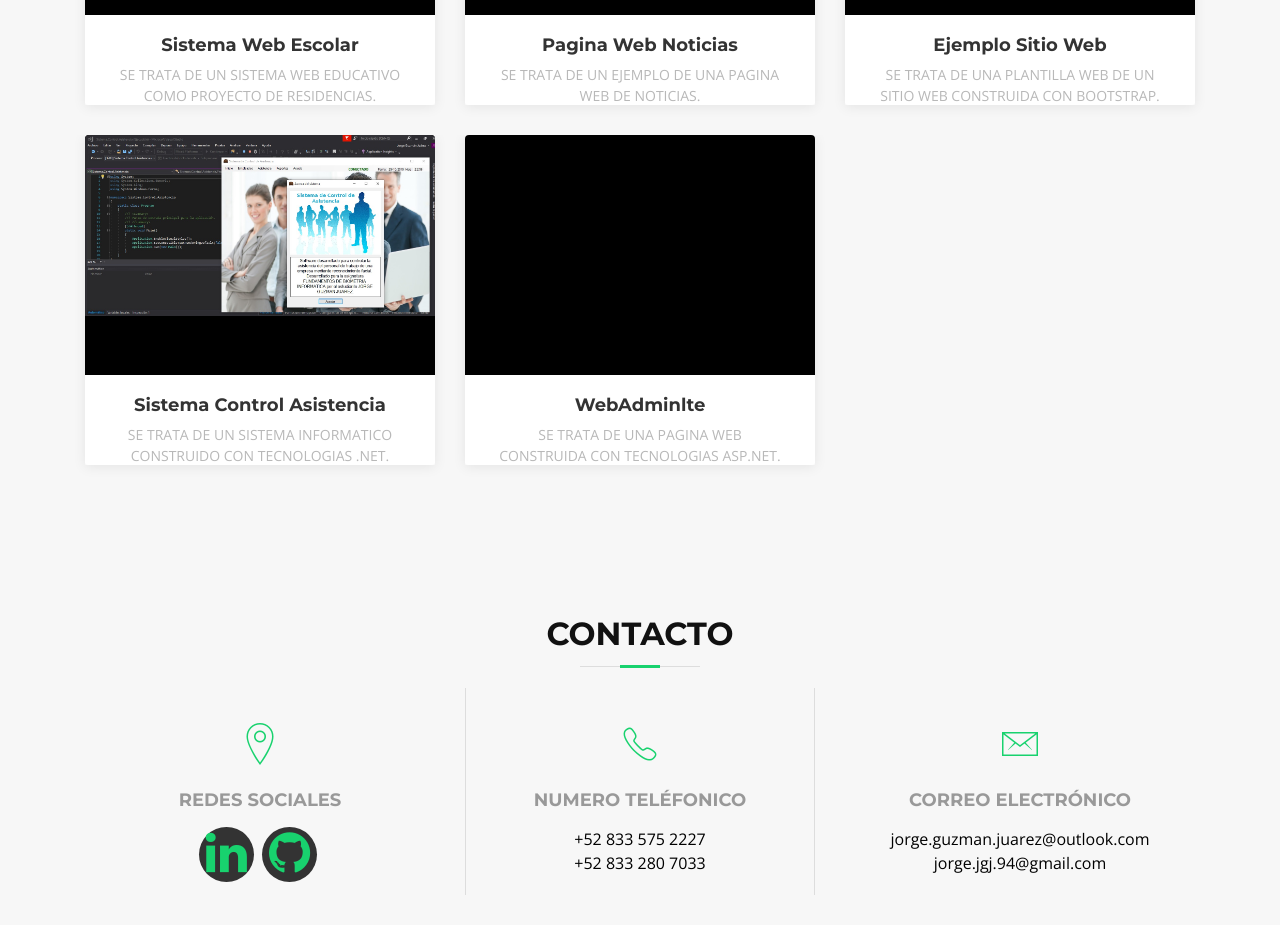
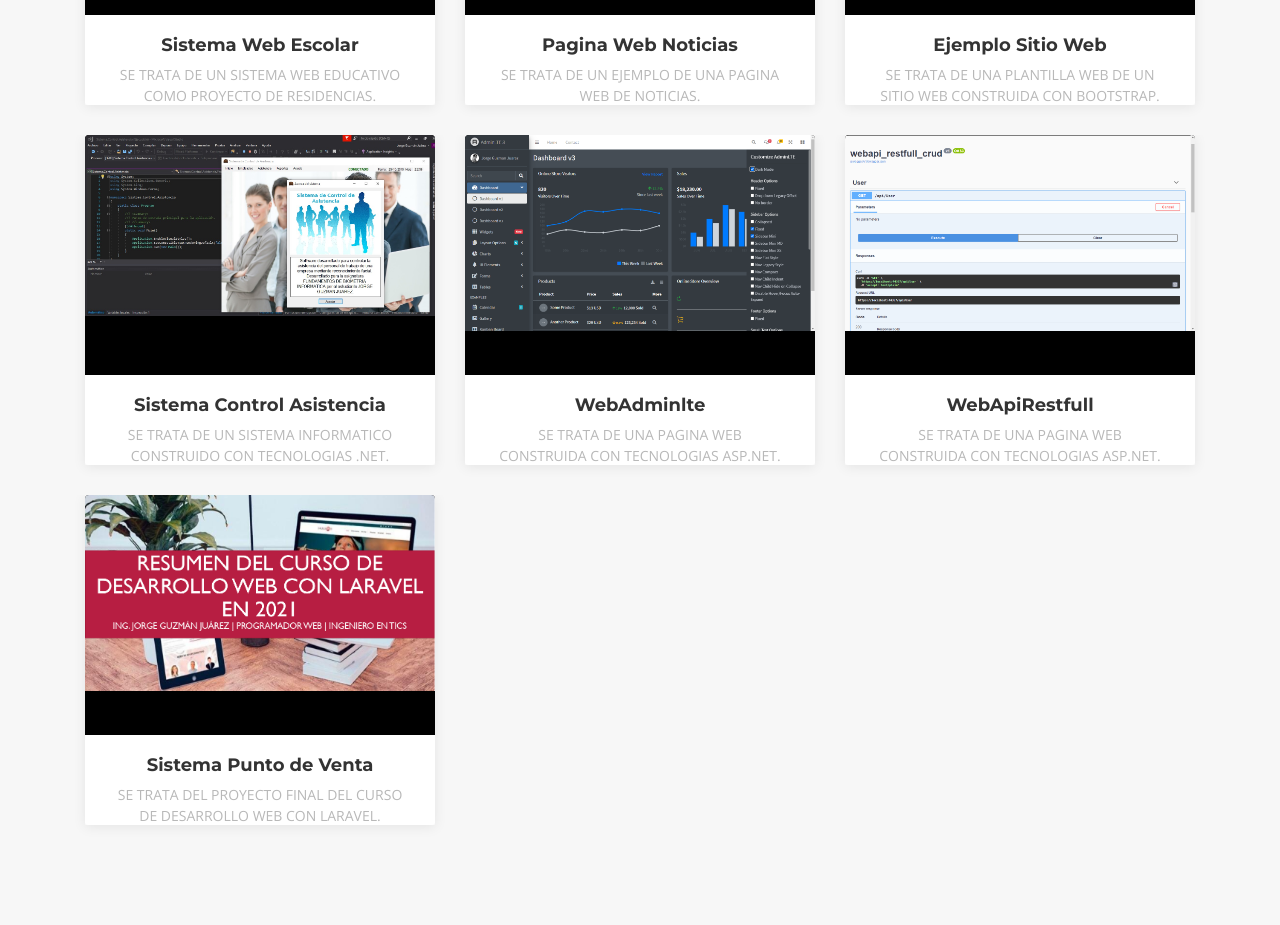
Before and after one commit to JGJCodes/Html-PortafolioLaboral, a plain HTML site: page index.html in a window 1280 px wide. Shown: the part 2600-3525 px from the top of the page. Drawn offline with nearby package versions, Linux system fonts and the light colour scheme; files whose address does not match are found by name.

Commit message:
Proyecto webapi
Actualizando el portafolio web con un proyecto de webapi en asp.net

```diff
--- a/index.html
+++ b/index.html
@@ -314,7 +314,7 @@
                   </div>
           </div>
 
-          <div class="col-lg-4 col-md-6 portfolio-item filter-web wow fadeInUp" data-wow-delay="0.1s">
+          <div class="col-lg-4 col-md-6 portfolio-item filter-web wow fadeInUp" data-wow-delay="0.2s">
                   <div class="portfolio-wrap">
                     <figure>
                       <img src="img/portfolio/web3.png" class="img-fluid" alt="">
@@ -344,7 +344,7 @@
             </div>
           </div>
 
-          <div class="col-lg-4 col-md-6 portfolio-item filter-web wow fadeInUp" data-wow-delay="0.1s">
+          <div class="col-lg-4 col-md-6 portfolio-item filter-web wow fadeInUp" data-wow-delay="0.2s">
                   <div class="portfolio-wrap">
                     <figure>
                       <img src="img/portfolio/web2.png" class="img-fluid" alt="">
@@ -389,7 +389,7 @@
             </div>
           </div>
 
-		  <div class="col-lg-4 col-md-6 portfolio-item filter-cnet wow fadeInUp" data-wow-delay="0.1s">
+		  <div class="col-lg-4 col-md-6 portfolio-item filter-cnet wow fadeInUp" data-wow-delay="0.3s">
             <div class="portfolio-wrap">
               <figure>
                 <img src="img/portfolio/cnet1.jpg" class="img-fluid" alt="">
@@ -404,11 +404,11 @@
             </div>
           </div>
 
-		  <div class="col-lg-4 col-md-6 portfolio-item filter-cnet wow fadeInUp" data-wow-delay="0.1s">
+		  <div class="col-lg-4 col-md-6 portfolio-item filter-cnet wow fadeInUp" data-wow-delay="0.3s">
             <div class="portfolio-wrap">
               <figure>
-                <img src="img/portfolio/cnet2.jpg" class="img-fluid" alt="">
-                <a href="img/portfolio/cnet2.jpg" class="link-preview" data-lightbox="portfolio" data-title="WebAdminlte" title="Visualizar"><i class="ion ion-eye"></i></a>
+                <img src="img/portfolio/aspnet1.png" class="img-fluid" alt="">
+                <a href="img/portfolio/aspnet1.png" class="link-preview" data-lightbox="portfolio" data-title="WebAdminlte" title="Visualizar"><i class="ion ion-eye"></i></a>
                 <a href="https://github.com/JGJCodes/aspnet.webaminlte" class="link-details" title="Más Detalles"><i class="ion ion-android-open"></i></a>
               </figure>
 
@@ -419,11 +419,26 @@
             </div>
           </div>
 
-       <!--  <div class="col-lg-4 col-md-6 portfolio-item filter-web wow fadeInUp" data-wow-delay="0.1s">
+		  <div class="col-lg-4 col-md-6 portfolio-item filter-cnet wow fadeInUp" data-wow-delay="0.3s">
+            <div class="portfolio-wrap">
+              <figure>
+                <img src="img/portfolio/webapi.png" class="img-fluid" alt="">
+                <a href="img/portfolio/webapi.png" class="link-preview" data-lightbox="portfolio" data-title="WebApiRestfull" title="Visualizar"><i class="ion ion-eye"></i></a>
+                <a href="https://github.com/JGJCodes/aspnet.webapirestfull" class="link-details" title="Más Detalles"><i class="ion ion-android-open"></i></a>
+              </figure>
+
+              <div class="portfolio-info">
+                <h4><a href="https://github.com/JGJCodes/aspnet.webapirestfull">WebApiRestfull</a></h4>
+                <p>Se trata de una pagina web construida con tecnologias asp.net.</p>
+              </div>
+            </div>
+          </div>
+
+        <div class="col-lg-4 col-md-6 portfolio-item filter-web wow fadeInUp" data-wow-delay="0.2s">
                   <div class="portfolio-wrap">
                     <figure>
-                      <img src="img/portfolio/web3.png" class="img-fluid" alt="">
-                      <a href="img/portfolio/web3.png" class="link-preview" data-lightbox="portfolio" data-title="Sistema Punto de Venta" title="Visualizar"><i class="ion ion-eye"></i></a>
+                      <img src="img/portfolio/laravel.png" class="img-fluid" alt="">
+                      <a href="img/portfolio/laravel.png" class="link-preview" data-lightbox="portfolio" data-title="Sistema Punto de Venta" title="Visualizar"><i class="ion ion-eye"></i></a>
                       <a href="https://github.com/JGJCodes/Laravel-Cursopuntodeventa" class="link-details" title="Más Detalles"><i class="ion ion-android-open"></i></a>
                     </figure>
 
@@ -435,7 +450,7 @@
 
 		</div>
 
-        -->
+
 
     </div>
 
```
Also changed, not shown: index2.html (+25 -10 lines), img/portfolio/laravel.png (added), img/portfolio/webapi.png (added).
